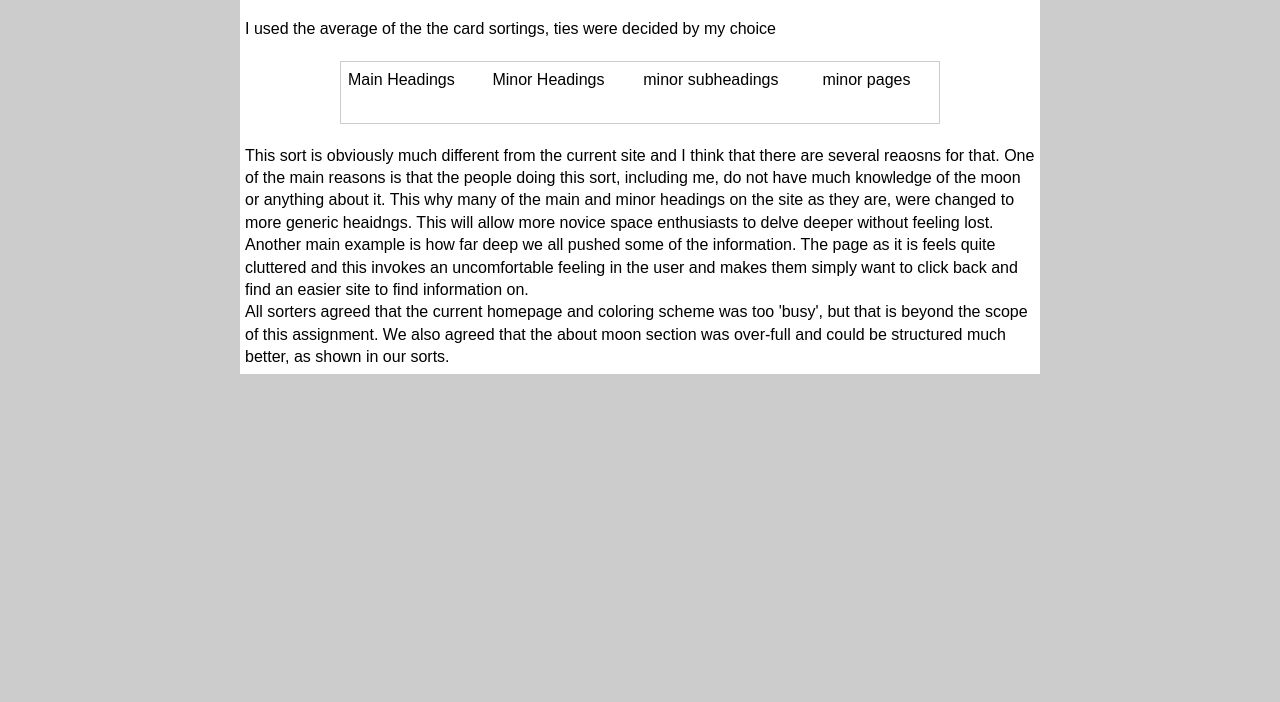
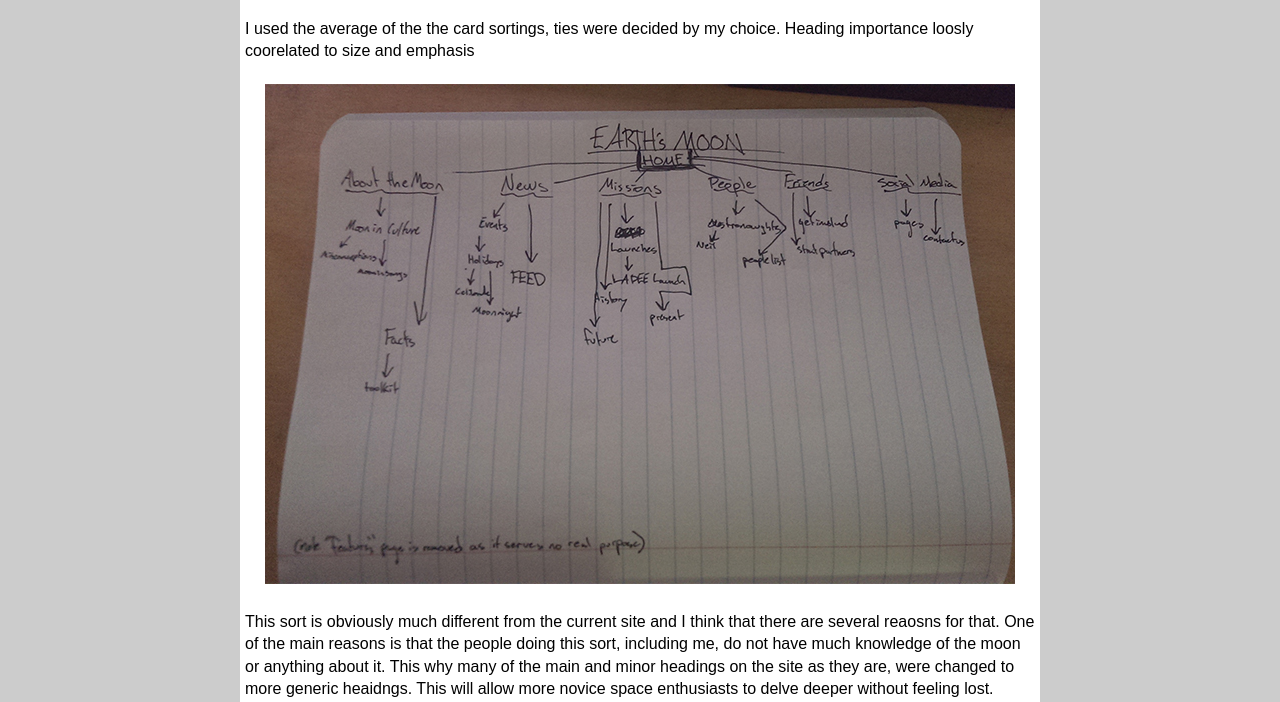
Before and after one commit to folkert4/TC349, a plain HTML site: page W5/card_sorting.html in a window 1280 px wide. Shown: the part 98-800 px from the top of the page. Drawn offline with Linux system fonts and the light colour scheme.

Commit message:
personal site cloned from the site remap page, images folder made and filled.

```diff
--- a/W5/card_sorting.html
+++ b/W5/card_sorting.html
@@ -2,7 +2,7 @@
 <html lang="en">
 <head>
 	<meta http-equiv="content-type" content"text/html; charset=utf-8">
-	<title>card Sorting</title>
+	<title>Card Sorting</title>
 	<link rel="stylesheet" type="text/css" href="sorting.css" media="screen">
 </head>
 <body>
@@ -11,21 +11,10 @@
 	<div class="content">
 		<h1>Card Sorting NASA's "Moon" website</h1>
 		<h2 style="text-align:center;margin:5px;">Findings</h2>
-		<p>I used the average of the the card sortings, ties were decided by my choice</p>
-		<table>
-			<tr>
-				<td>Main Headings</td>
-				<td>Minor Headings</td>
-				<td>minor subheadings</td>
-				<td>minor pages</td>
-			</tr>
-			<tr>
-				<td></td>
-			</tr>
-			<tr>
-				<td></td>
-			</tr>
-		</table>
+		<p>I used the average of the the card sortings, ties were decided by my choice. Heading importance loosly coorelated to size and emphasis</p>
+		<div style="text-align:center;" id="pic_center">
+			<img src="images/moon_site.jpg" alt="rearrangement of NASA site" height="500" width="750" />
+		</div>
 		<p>
 			This sort is obviously much different from the current site and I think that there are several reaosns for that. One of the main reasons is that the people doing this sort, including me, do not have much knowledge of the moon or anything about it. This why many of the main and minor headings on the site as they are, were changed to more generic heaidngs. This will allow more novice space enthusiasts to delve deeper without feeling lost. Another main example is how far deep we all pushed some of the information. The page as it is feels quite cluttered and this invokes an uncomfortable feeling in the user and makes them simply want to click back and find an easier site to find information on.<br />
 			All sorters agreed that the current homepage and coloring scheme was too 'busy', but that is beyond the scope of this assignment. We also agreed that the about moon section was over-full and could be structured much better, as shown in our sorts.<br />
```
Also changed, not shown: W5/personal_sorting.html (added, +25 -0 lines), W5/images/moon_site.jpg (added), W5/images/moon_site_large.jpg (added), W5/images/personal_site.jpg (added), W5/images/personal_site_large.jpg (added).
